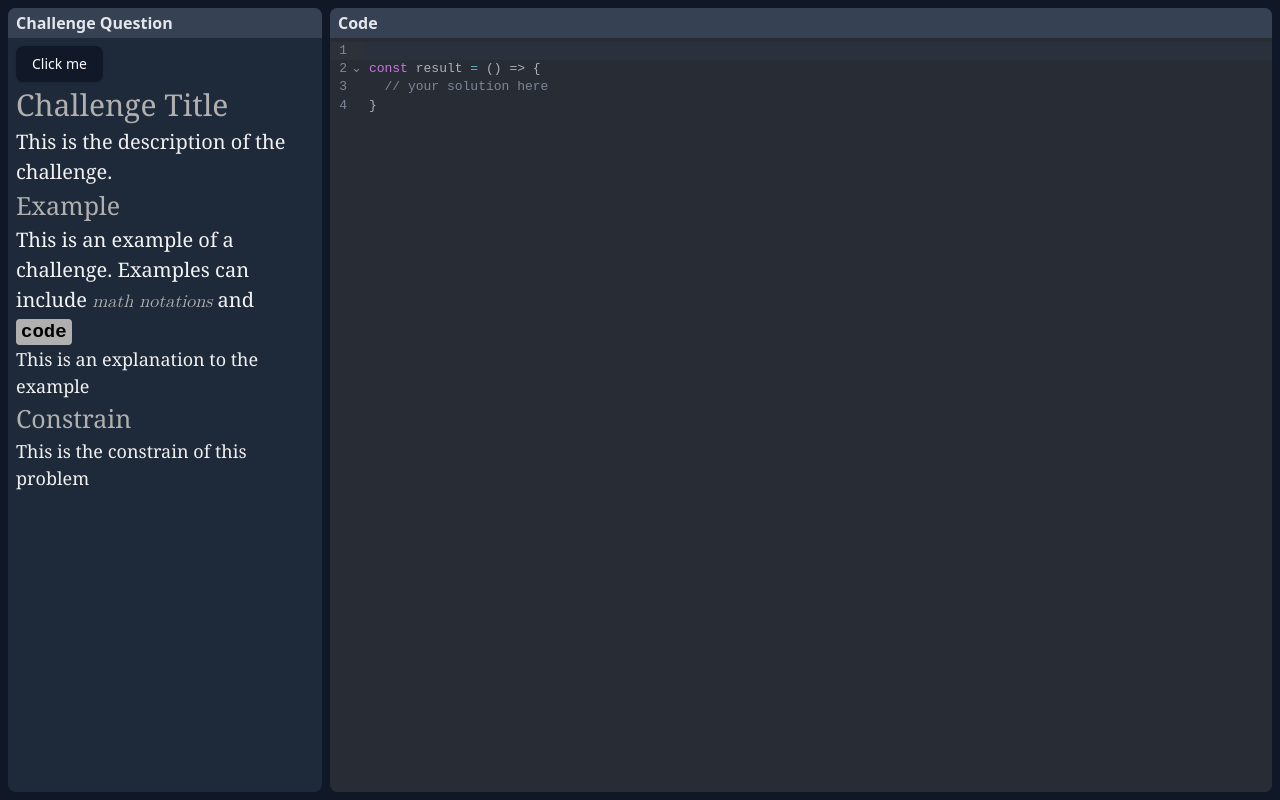
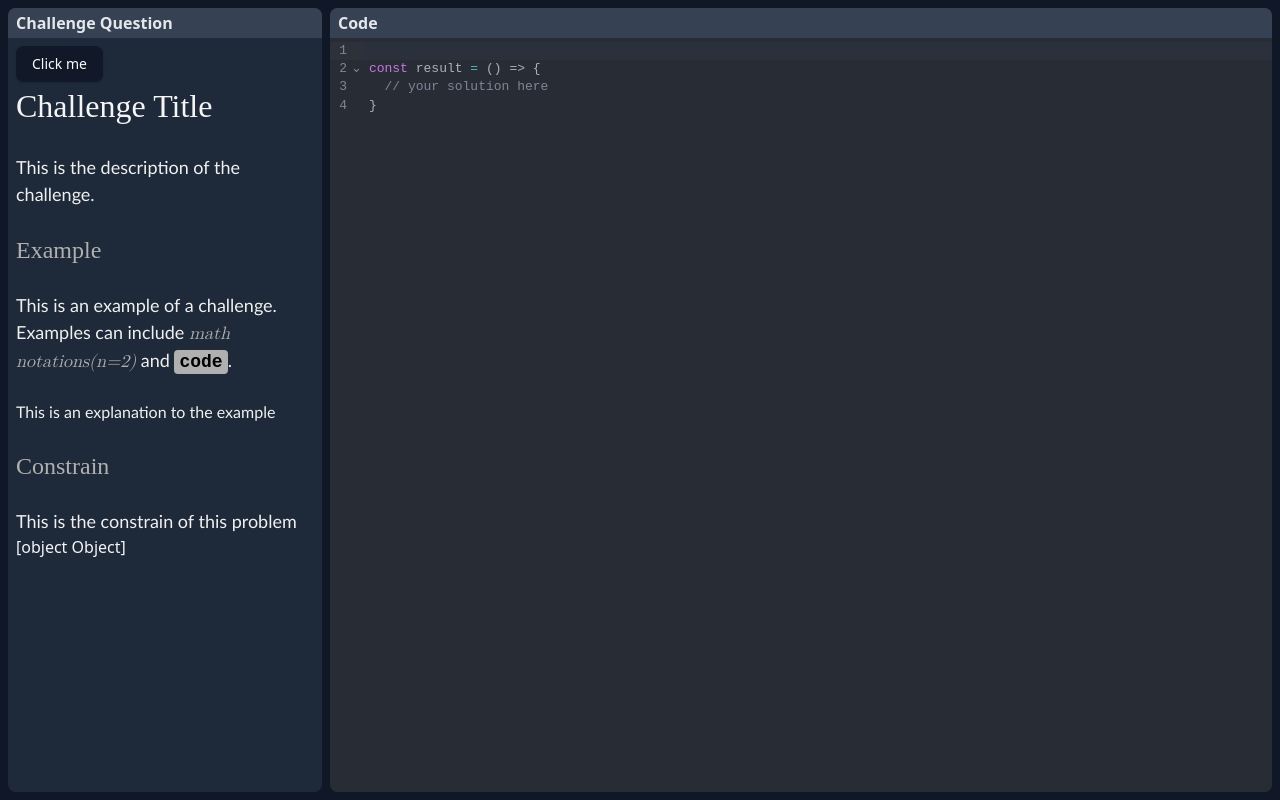
Before and after one commit to Yonava/code-swap, a React (Vite) app in the folder client/: page /challenge in a window 1280 px wide. Built offline with nearby package versions, Linux system fonts and the light colour scheme.

Commit message:
Changed font style and made code more modular

```diff
--- a/client/src/components/ProblemStatement.tsx
+++ b/client/src/components/ProblemStatement.tsx
@@ -1,34 +1,39 @@
 import ReactMarkdown from 'react-markdown';
 import rehypeRaw from 'rehype-raw';
-import combinedStyles from './tags';
 import { Button } from './ui/Button';
+import classes from './tag.module.css'
+
 
 export const ProblemStatement = () => {
   const content = `
-  <challengeTitle>Challenge Title</challengeTitle>
-
-  <description> This is the description of the challenge. </description>
-
-  <sectionHeader>Example</sectionHeader>
-
-  <example>This is an example of a challenge. Examples can include <variable>math notations</variable> and <line>code</line></example>
-
-
-  <explain>This is an explanation to the example </explain>
-
-  <sectionHeader>Constrain</sectionHeader>
-
-  <constrain>This is the constrain of this problem</constrain>
-
-
-
+  <challenge>Challenge Title</challenge>
+  <br>
+  <br>
+  <ds> This is the description of the challenge. </ds>
+  <br>
+  <br>
+  <sub-title>Example</sub-title>
+  <br>
+  <br>
+  <ds>This is an example of a challenge. Examples can include <variable>math notations(n=2)</variable> and <line>code</line>.</ds>
+  <br>
+  <br>
+  <more>This is an explanation to the example </more>
+  <br>
+  <br>
+  <sub-title>Constrain</sub-title>
+  <br>
+  <br>
+  <ds>This is the constrain of this problem</ds>
+  <br>
   `;
   return (
     <div>
       <Button>Click me</Button>
       <ReactMarkdown
         rehypePlugins={[rehypeRaw]}
-        children={content + ' ' + combinedStyles}
+        //children={content + ' ' + combinedStyles}
+        children = {content + ' '+ classes}
       />
     </div>
   );
--- /dev/null
+++ b/client/src/components/tag.module.css
@@ -0,0 +1,56 @@
+
+
+:root {
+    --color-primary: #f5f5f5;
+    --color-secondary: #f0f0f0;
+    --color-tertiary: #b0b0b0;
+    --font-family-title: 'Didot', serif;
+    --font-family-text: 'Gill Sans', sans-serif;
+    --font-family-math: 'Cambria Math', 'STIX Math', 'Latin Modern Math', serif;
+    --font-family-code: 'Courier New', Courier, monospace;
+    --font-size-title: 2rem;
+    --font-size-sub-title:1.5rem;
+    --font-size-text: 1.125rem;
+    --font-size-small: 1rem;
+  }
+
+  challenge {
+    color: var(--color-primary);
+    font-size: var(--font-size-title);
+    font-family: var(--font-family-title);
+  }
+
+  ds {
+    color: var(--color-secondary);
+    font-size: var(--font-size-text);
+    font-family: var(--font-family-text);
+  }
+
+  sub-title {
+    color: var(--color-tertiary);
+    font-size: var(--font-size-sub-title);
+    font-family: var(--font-family-title);
+  }
+
+  more {
+    color: var(--color-secondary);
+    font-size: var(--font-size-small);
+    font-family: var(--font-family-text);
+  }
+
+  variable {
+    color: var(--color-tertiary);
+    font-size: var(--font-size-text);
+    font-style: italic;
+    font-family: var(--font-family-math);
+  }
+
+  line {
+    font-family: var(--font-family-code);
+    background-color: var(--color-tertiary);
+    color: #000000;
+    font-weight: bold;
+    padding: 2px 5px;
+    border-radius: 4px;
+    font-size: var(--font-size-text);
+  }
--- a/client/src/components/tags.ts
+++ b/client/src/components/tags.ts
@@ -1,21 +1,19 @@
-const challengeTitle = `
-  challengeTitle {
-    color: #b0b0b0;
+const challenge = `
+  challenge {
+    color: #f5f5f5;
     font-size: 30px;
     font-family: "Georgia", "serif";
   }
 `;
 
-const description = `
-  description{
+const ds = `
+  ds{
     color: #f0f0f0;
     font-size: 20px;
     font-family: 'Georgia', serif;
 
   }
 `;
-
-
 
 const example = `
 example{
@@ -26,8 +24,8 @@ example{
 }
 
 `;
-const sectionHeader= `
-sectionHeader{
+const sub_title = `
+sub-title{
   color: #b0b0b0;
   font-size: 25px;
   font-family: "Georgia", "serif";
@@ -36,8 +34,8 @@ sectionHeader{
 
 `;
 
-const explain = `
-  explain {
+const more = `
+  more {
     color: #f0f0f0;
     font-size: 18px;
     font-family: "Georgia", "serif";
@@ -73,17 +71,15 @@ const line = `
       font-size: 0.95em;}
 `;
 
-
-
 const combinedStyles = `<style>
-          ${challengeTitle}
-          ${description}
+          ${challenge}
+          ${ds}
           ${example}
-          ${explain}
+          ${more}
           ${constrain}
           ${variable}
           ${line}
-          ${sectionHeader}
+          ${sub_title}
 
 
 </style>
@@ -91,12 +87,12 @@ const combinedStyles = `<style>
 
 export default combinedStyles;
 
-// export default `<style>challengeTitle {
+// export default `<style>challenge {
 //   color: red;
 //   font-size: 50px;
 // }
 
-// description {
+// ds {
 //   color: green;
 // }
 //  </style>`;
```
Also changed, not shown: client/src/components/tags.css (deleted, +0 -8 lines).
